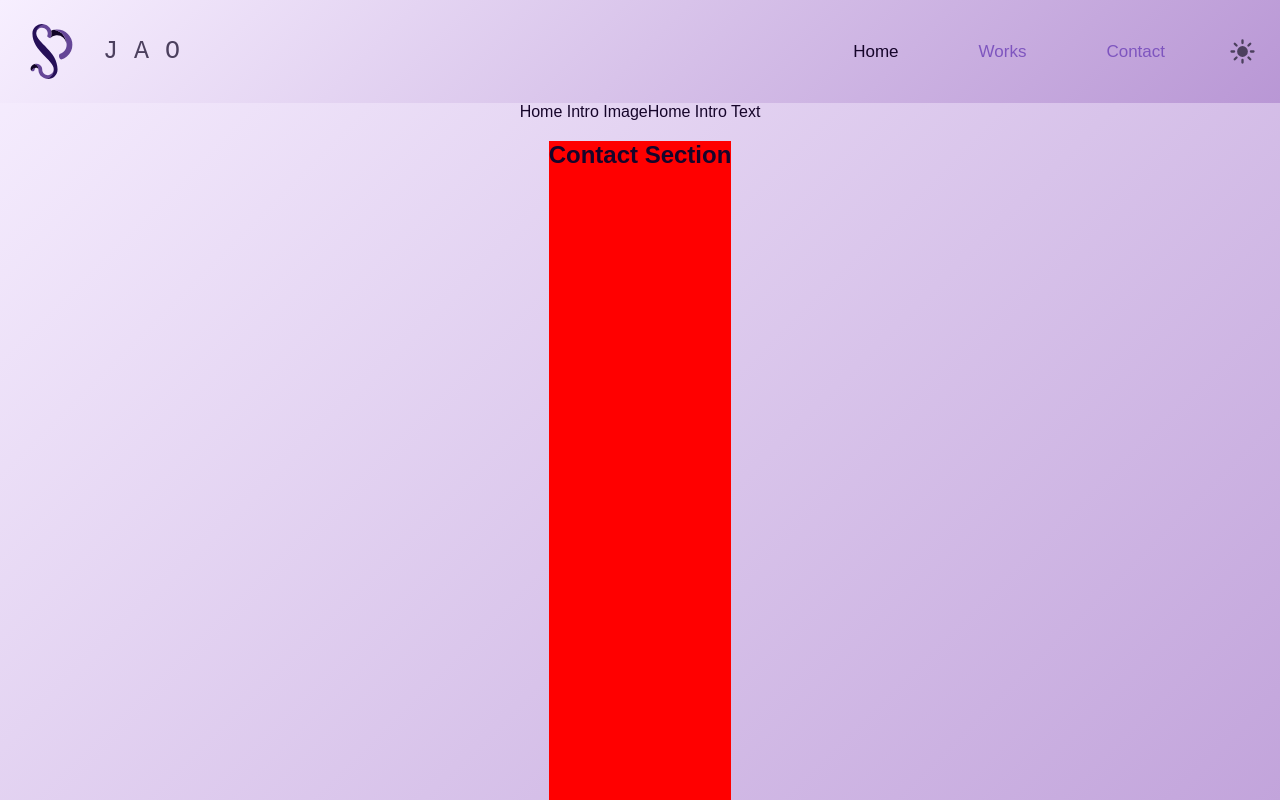
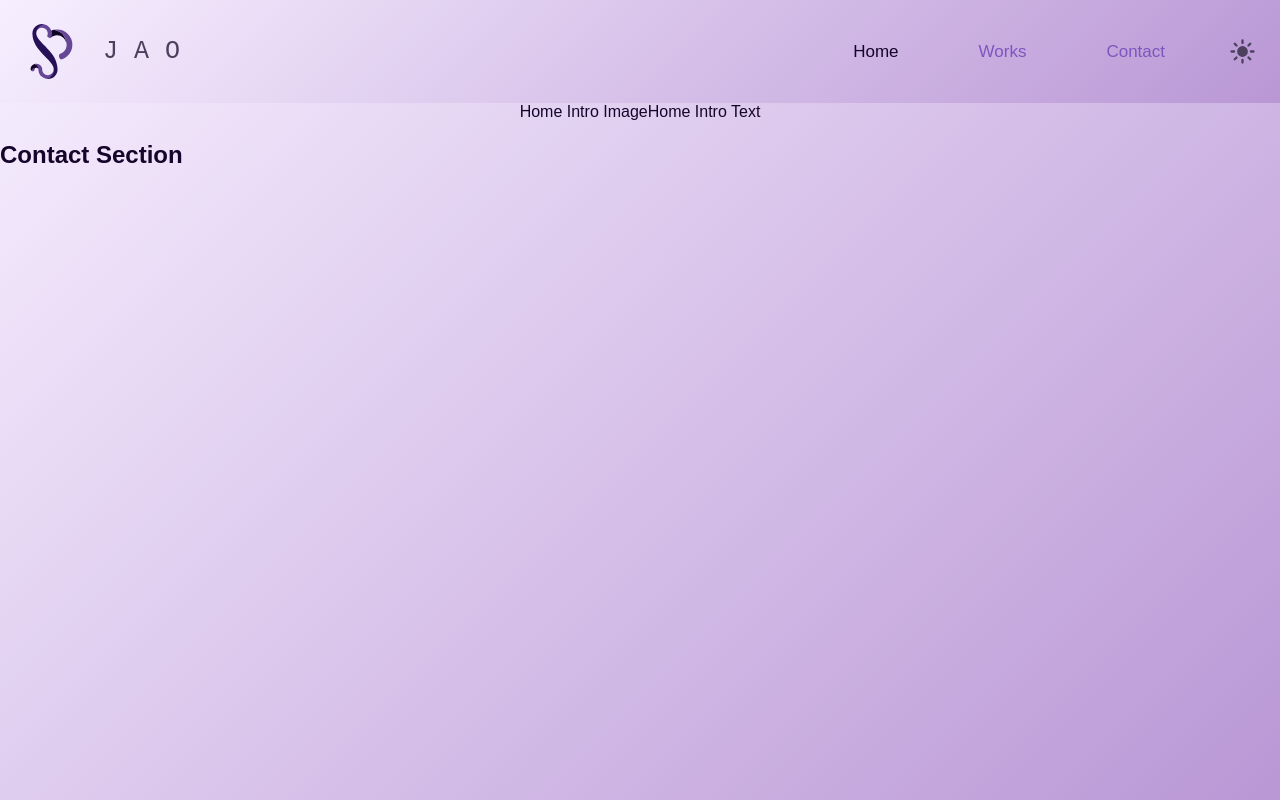
Before and after one commit to jaosherlyr/surely-portfolio, a React (Vite) app: page / in a window 1280 px wide. Shown: the top 800 px of the page. Built offline with nearby package versions, Linux system fonts and the light colour scheme.

Commit message:
fix: bg gradient loop issue

```diff
--- a/src/pages/styles/Home.module.scss
+++ b/src/pages/styles/Home.module.scss
@@ -4,11 +4,3 @@
     display: flex;
     justify-self: center;
 }
-
-//TEMP
-h2 {
-    display: flex;
-    justify-self: center;
-    height: 1000px;
-    background-color: red;
-}
--- a/src/styles/index.scss
+++ b/src/styles/index.scss
@@ -1,8 +1,11 @@
 @use './variable.scss' as *;
+
+html {
+    min-height: 100%;
+}
 
 body {
     margin: 0;
-    height: 100%;
     font-family: $font-primary;
 
     background: linear-gradient(
```
